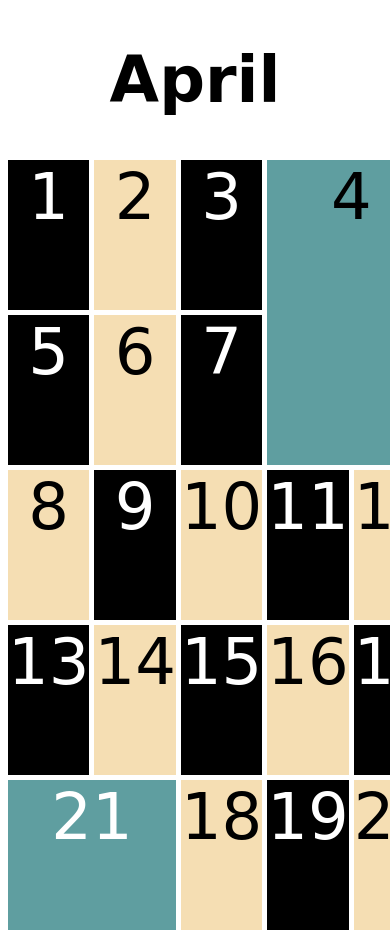
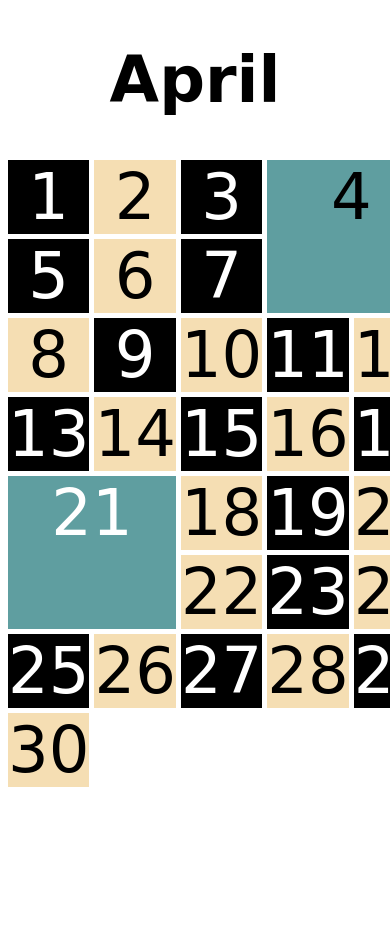
Before and after one commit to dzendzen/Display-grid-calendar-april, a plain HTML site: page index.html in a window 390 px wide. Shown: the top 930 px of the page. After the commit the page ends 844 px from the top, so only its background shows below. Drawn offline with Linux system fonts and the light colour scheme.

Commit message:
corrections pour améliorer responsivité

```diff
--- a/index.css
+++ b/index.css
@@ -8,10 +8,11 @@
   text-align: center;
   display: grid;
   grid-template-columns: repeat(5, 1fr);
-  grid-template-rows: repeat(6, 150px);
+  grid-template-rows: repeat(6, 1fr);
   grid-gap: 5px;
-  grid-auto-rows: 150px;
-  grid-template-columns: (auto-fit, minmax(50px 50px));
+  grid-auto-rows: auto;
+  grid-template-columns: repeat(auto-fit, minmax(50px 50px));
+  grid-template-rows: repeat(auto-fit, minmax(50px 50px));
 }
 .container div {
   font-size: 4rem;
```
